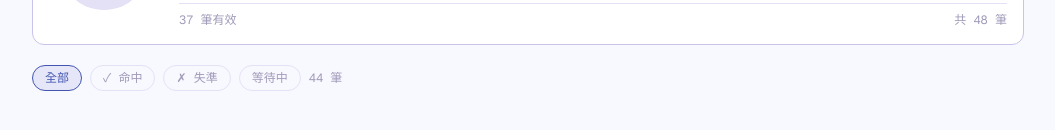
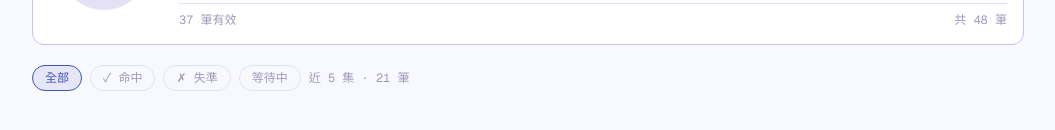
Before and after one commit to camille5534/stock-gooaye, a Next.js app: page /picks in a window 1280 px wide. Shown: the part 288-418 px from the top of the page, without its empty margins (112-1167 px from the left). Built offline with nearby package versions, Linux system fonts and the light colour scheme.

Commit message:
feat: 成績單只顯示近 5 集

```diff
--- a/components/PicksBoard.tsx
+++ b/components/PicksBoard.tsx
@@ -385,7 +385,8 @@ export default function PicksBoard({ data }: Props) {
     acc[p.episode].push(p)
     return acc
   }, {} as Record<number, Pick[]>)
-  const episodes = Object.keys(byEpisode).map(Number).sort((a, b) => b - a)
+  const allEpisodes = Object.keys(byEpisode).map(Number).sort((a, b) => b - a)
+  const episodes = allEpisodes.slice(0, 5)
 
   const winRateColor =
     stats.win_rate >= 70 ? 'var(--stance-pos)' :
@@ -476,7 +477,7 @@ export default function PicksBoard({ data }: Props) {
           )
         })}
         <span className="text-xs font-mono self-center" style={{ color: 'var(--fg-dim)' }}>
-          {filtered.length} 筆
+          近 5 集 · {episodes.reduce((n, ep) => n + (byEpisode[ep]?.length ?? 0), 0)} 筆
         </span>
       </div>
 
```
